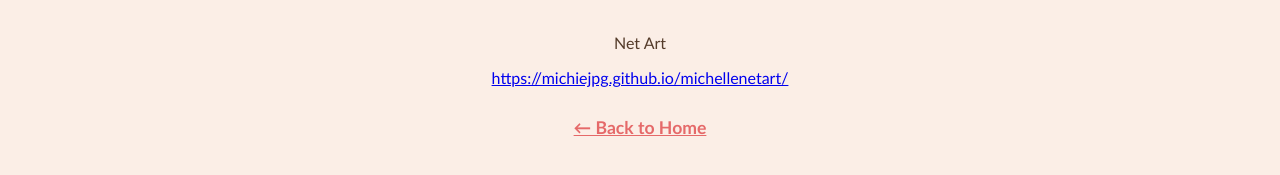
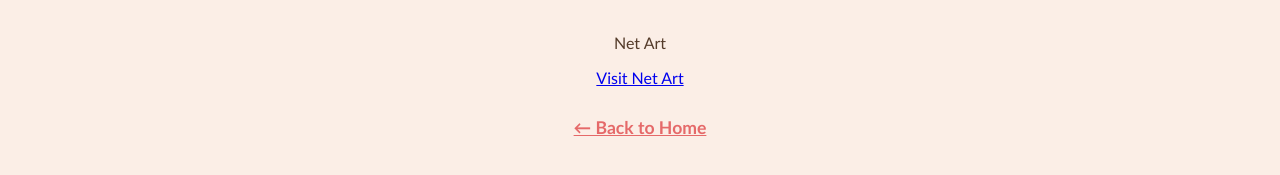
Before and after one commit to michiejpg/michelleportfolio, a plain HTML site: page net-art.html in a window 1280 px wide. Shown: the part 181-356 px from the top of the page. Drawn offline with Linux system fonts and the light colour scheme.

Commit message:
Update link to Net Art with target and rel attributes

```diff
--- a/net-art.html
+++ b/net-art.html
@@ -20,7 +20,9 @@
     <img src="" alt="Net Art placeholder" class="single">
     <p>Net Art</p>
     <p>
-      <a href="#">https://michiejpg.github.io/michellenetart/</a>
+      <a href="https://michiejpg.github.io/michellenetart/" target="_blank" rel="noopener noreferrer">
+        Visit Net Art
+      </a>
     </p>
     <div class="back">
       <a href="index.html">← Back to Home</a>
```
